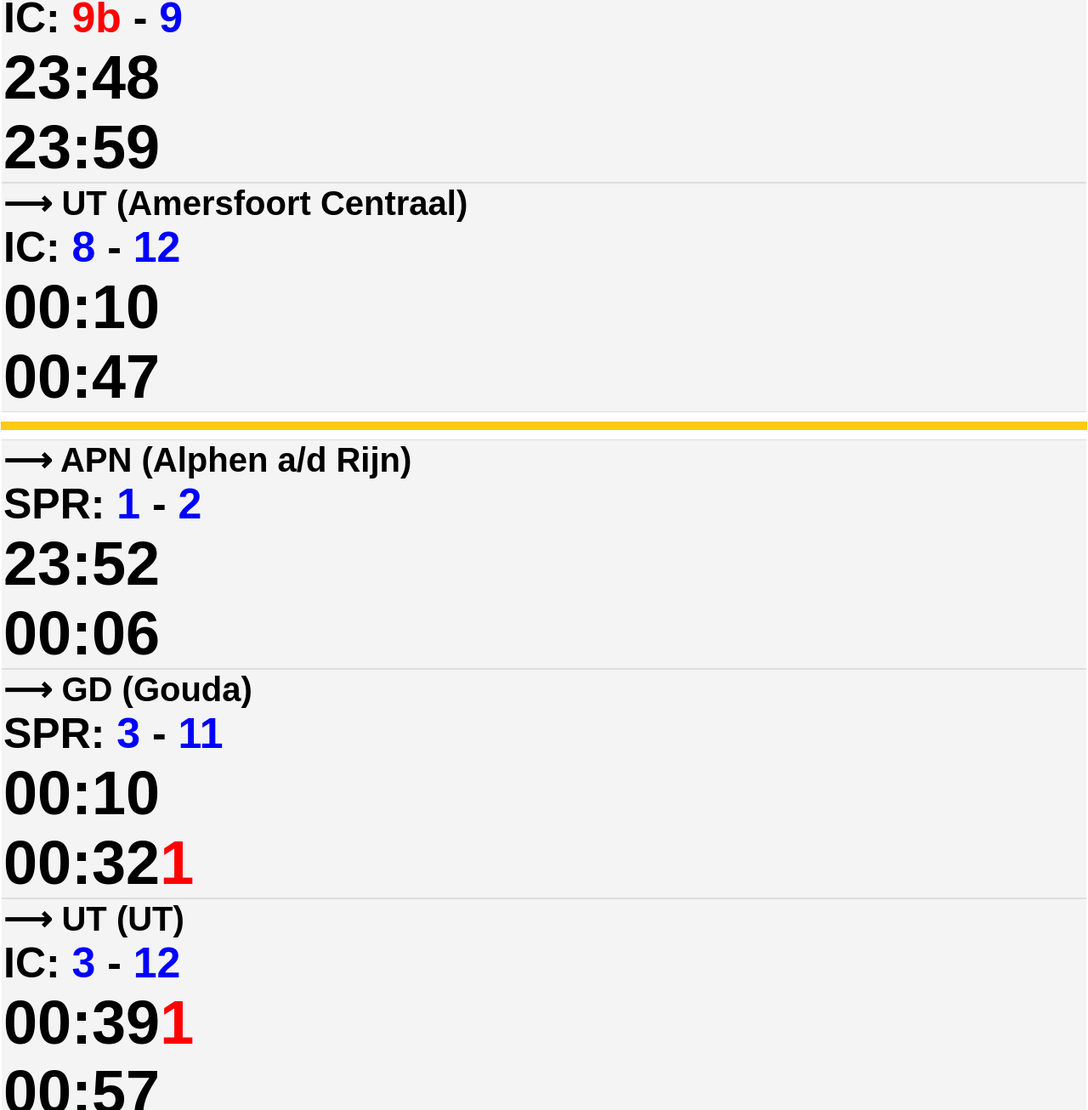
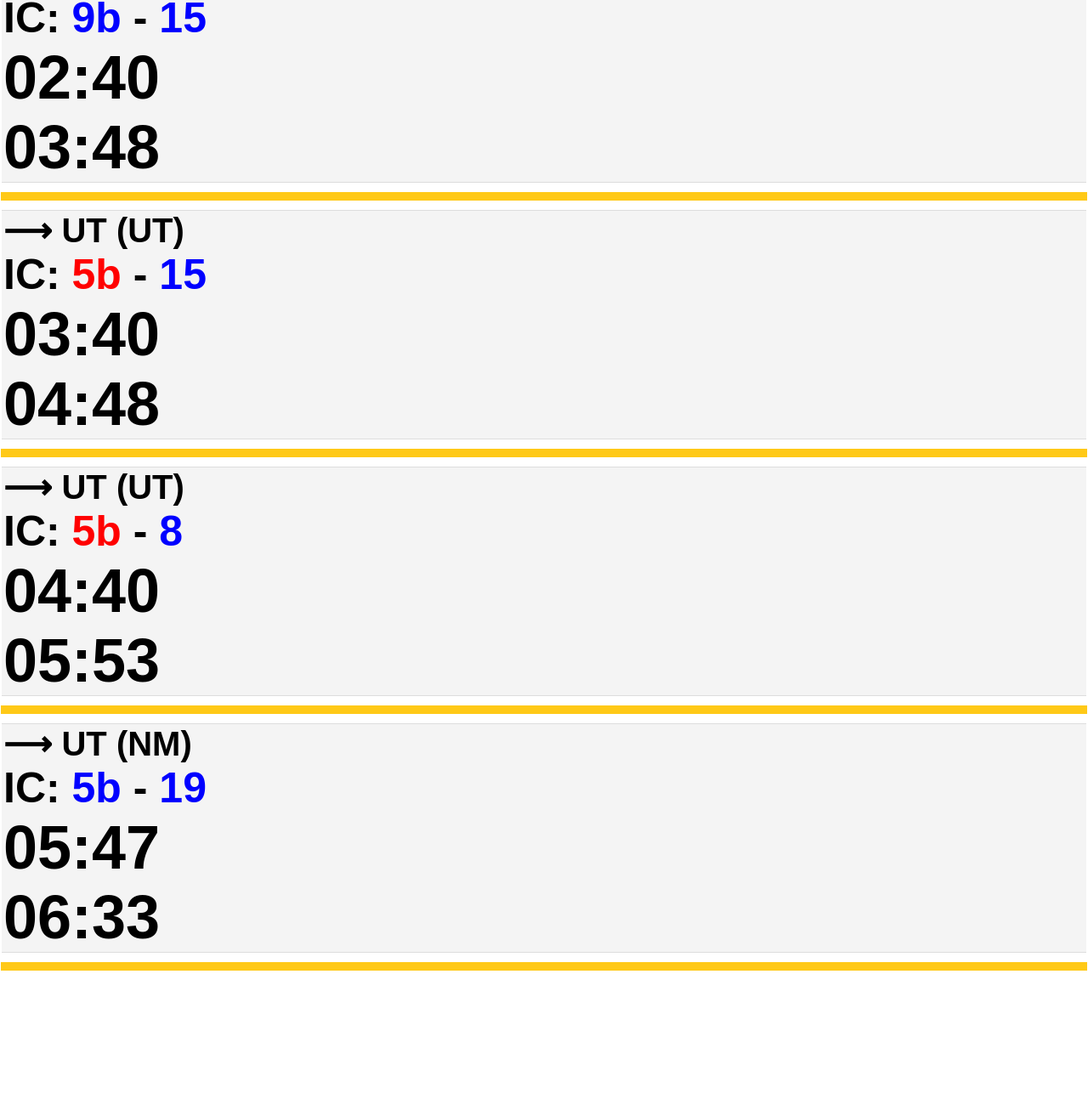
Before and after one commit to elysium316/ns, a plain HTML site: page ledn_ut.html in a window 1280 px wide. Shown: the part 714-2020 px from the top of the page at 85% size. After the commit the page ends 1857 px from the top, so only its background shows below. Drawn offline with Linux system fonts and the light colour scheme.

Commit message:
Automatische update treintijden

```diff
--- a/ledn_ut.html
+++ b/ledn_ut.html
@@ -18,7 +18,7 @@
 </head>
 <body>
     <h1>Traject Overzicht</h1>
-    <div class="tijd">00:26</div>
+    <div class="tijd">01:20</div>
     <div style='padding: 2pt; margin-bottom: 20px;'><a href='index.html' class='menu-link' style='background: #ddd; color: black; border-color: #ddd;'>🏠 Home</a> <a href='ledn_ut.html' class='menu-link' style='background: #ffc917; color: #003399;'>LEDN-UT</a> <a href='ut_ah.html' class='menu-link'>UT-AH</a> <a href='ah_dtch.html' class='menu-link'>AH-DTCH</a> </div>
 
     <div class="etappe-header">LEDN-UT</div>
@@ -30,58 +30,9 @@
 
                 <li style="background: #f4f4f4; padding: 0 2px; margin:0; border-top: 1px solid #ddd; border-bottom: 1px solid #ddd; border-left: none; border-right: none;">
                     <span class="station">&#10230; UT (UT)</span><br>
-                    <span class="spoor" style="color:black;">IC: </span><span class="spoor"><span class='spoor'>5b</span></span><span class="spoor" style="color:black;"> - </span><span class="spoor"><span class='spoor'>19</span></span><br>
-                    <span class="vertrek">23:47</span><br>
-                    <span class="vertrek">00:34<span style='color: red; font-weight: bold;'>1</span></span>
-                </li>
-
-            </ul>
-        </li>
-
-        <li style="padding: 10px 0; border-bottom: 10px solid #ffc917;">
-
-            <ul>
-
-                <li style="background: #f4f4f4; padding: 0 2px; margin:0; border-top: 1px solid #ddd; border-bottom: 1px solid #ddd; border-left: none; border-right: none;">
-                    <span class="station">&#10230; GVC (GVC)</span><br>
-                    <span class="spoor" style="color:black;">IC: </span><span class="spoor"><span style='color: red; font-weight: bold;'>9b</span></span><span class="spoor" style="color:black;"> - </span><span class="spoor"><span class='spoor'>9</span></span><br>
-                    <span class="vertrek">23:48</span><br>
-                    <span class="vertrek">23:59</span>
-                </li>
-
-                <li style="background: #f4f4f4; padding: 0 2px; margin:0; border-top: 1px solid #ddd; border-bottom: 1px solid #ddd; border-left: none; border-right: none;">
-                    <span class="station">&#10230; UT (Amersfoort Centraal)</span><br>
-                    <span class="spoor" style="color:black;">IC: </span><span class="spoor"><span class='spoor'>8</span></span><span class="spoor" style="color:black;"> - </span><span class="spoor"><span class='spoor'>12</span></span><br>
-                    <span class="vertrek">00:10</span><br>
-                    <span class="vertrek">00:47</span>
-                </li>
-
-            </ul>
-        </li>
-
-        <li style="padding: 10px 0; border-bottom: 10px solid #ffc917;">
-
-            <ul>
-
-                <li style="background: #f4f4f4; padding: 0 2px; margin:0; border-top: 1px solid #ddd; border-bottom: 1px solid #ddd; border-left: none; border-right: none;">
-                    <span class="station">&#10230; APN (Alphen a/d Rijn)</span><br>
-                    <span class="spoor" style="color:black;">SPR: </span><span class="spoor"><span class='spoor'>1</span></span><span class="spoor" style="color:black;"> - </span><span class="spoor"><span class='spoor'>2</span></span><br>
-                    <span class="vertrek">23:52</span><br>
-                    <span class="vertrek">00:06</span>
-                </li>
-
-                <li style="background: #f4f4f4; padding: 0 2px; margin:0; border-top: 1px solid #ddd; border-bottom: 1px solid #ddd; border-left: none; border-right: none;">
-                    <span class="station">&#10230; GD (Gouda)</span><br>
-                    <span class="spoor" style="color:black;">SPR: </span><span class="spoor"><span class='spoor'>3</span></span><span class="spoor" style="color:black;"> - </span><span class="spoor"><span class='spoor'>11</span></span><br>
-                    <span class="vertrek">00:10</span><br>
-                    <span class="vertrek">00:32<span style='color: red; font-weight: bold;'>1</span></span>
-                </li>
-
-                <li style="background: #f4f4f4; padding: 0 2px; margin:0; border-top: 1px solid #ddd; border-bottom: 1px solid #ddd; border-left: none; border-right: none;">
-                    <span class="station">&#10230; UT (UT)</span><br>
-                    <span class="spoor" style="color:black;">IC: </span><span class="spoor"><span class='spoor'>3</span></span><span class="spoor" style="color:black;"> - </span><span class="spoor"><span class='spoor'>12</span></span><br>
-                    <span class="vertrek">00:39<span style='color: red; font-weight: bold;'>1</span></span><br>
-                    <span class="vertrek">00:57</span>
+                    <span class="spoor" style="color:black;">IC: </span><span class="spoor"><span style='color: red; font-weight: bold;'>5b</span></span><span class="spoor" style="color:black;"> - </span><span class="spoor"><span class='spoor'>18</span></span><br>
+                    <span class="vertrek">01:45</span><br>
+                    <span class="vertrek">02:48</span>
                 </li>
 
             </ul>
@@ -93,9 +44,9 @@
 
                 <li style="background: #f4f4f4; padding: 0 2px; margin:0; border-top: 1px solid #ddd; border-bottom: 1px solid #ddd; border-left: none; border-right: none;">
                     <span class="station">&#10230; UT (UT)</span><br>
-                    <span class="spoor" style="color:black;">IC: </span><span class="spoor"><span class='spoor'>5b</span></span><span class="spoor" style="color:black;"> - </span><span class="spoor"><span class='spoor'>19</span></span><br>
-                    <span class="vertrek">00:14</span><br>
-                    <span class="vertrek">01:04</span>
+                    <span class="spoor" style="color:black;">IC: </span><span class="spoor"><span class='spoor'>9b</span></span><span class="spoor" style="color:black;"> - </span><span class="spoor"><span class='spoor'>15</span></span><br>
+                    <span class="vertrek">02:40</span><br>
+                    <span class="vertrek">03:48</span>
                 </li>
 
             </ul>
@@ -106,17 +57,38 @@
             <ul>
 
                 <li style="background: #f4f4f4; padding: 0 2px; margin:0; border-top: 1px solid #ddd; border-bottom: 1px solid #ddd; border-left: none; border-right: none;">
-                    <span class="station">&#10230; ASD (Amsterdam Centraal)</span><br>
-                    <span class="spoor" style="color:black;">IC: </span><span class="spoor"><span class='spoor'>4b</span></span><span class="spoor" style="color:black;"> - </span><span class="spoor"><span class='spoor'>5a</span></span><br>
-                    <span class="vertrek">00:17</span><br>
-                    <span class="vertrek">00:55</span>
+                    <span class="station">&#10230; UT (UT)</span><br>
+                    <span class="spoor" style="color:black;">IC: </span><span class="spoor"><span style='color: red; font-weight: bold;'>5b</span></span><span class="spoor" style="color:black;"> - </span><span class="spoor"><span class='spoor'>15</span></span><br>
+                    <span class="vertrek">03:40</span><br>
+                    <span class="vertrek">04:48</span>
                 </li>
+
+            </ul>
+        </li>
+
+        <li style="padding: 10px 0; border-bottom: 10px solid #ffc917;">
+
+            <ul>
 
                 <li style="background: #f4f4f4; padding: 0 2px; margin:0; border-top: 1px solid #ddd; border-bottom: 1px solid #ddd; border-left: none; border-right: none;">
                     <span class="station">&#10230; UT (UT)</span><br>
-                    <span class="spoor" style="color:black;">IC: </span><span class="spoor"><span class='spoor'>4a</span></span><span class="spoor" style="color:black;"> - </span><span class="spoor"><span class='spoor'>18</span></span><br>
-                    <span class="vertrek">01:20</span><br>
-                    <span class="vertrek">01:49</span>
+                    <span class="spoor" style="color:black;">IC: </span><span class="spoor"><span style='color: red; font-weight: bold;'>5b</span></span><span class="spoor" style="color:black;"> - </span><span class="spoor"><span class='spoor'>8</span></span><br>
+                    <span class="vertrek">04:40</span><br>
+                    <span class="vertrek">05:53</span>
+                </li>
+
+            </ul>
+        </li>
+
+        <li style="padding: 10px 0; border-bottom: 10px solid #ffc917;">
+
+            <ul>
+
+                <li style="background: #f4f4f4; padding: 0 2px; margin:0; border-top: 1px solid #ddd; border-bottom: 1px solid #ddd; border-left: none; border-right: none;">
+                    <span class="station">&#10230; UT (NM)</span><br>
+                    <span class="spoor" style="color:black;">IC: </span><span class="spoor"><span class='spoor'>5b</span></span><span class="spoor" style="color:black;"> - </span><span class="spoor"><span class='spoor'>19</span></span><br>
+                    <span class="vertrek">05:47</span><br>
+                    <span class="vertrek">06:33</span>
                 </li>
 
             </ul>
```
Also changed, not shown: ah_dtch.html (+15 -15 lines), ut_ah.html (+16 -16 lines).
